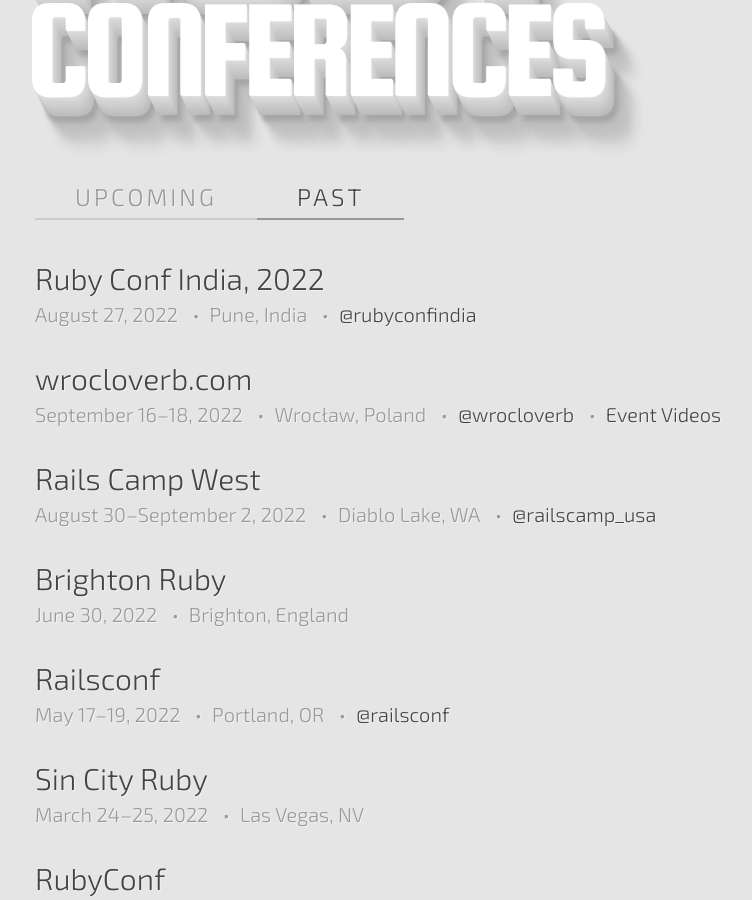
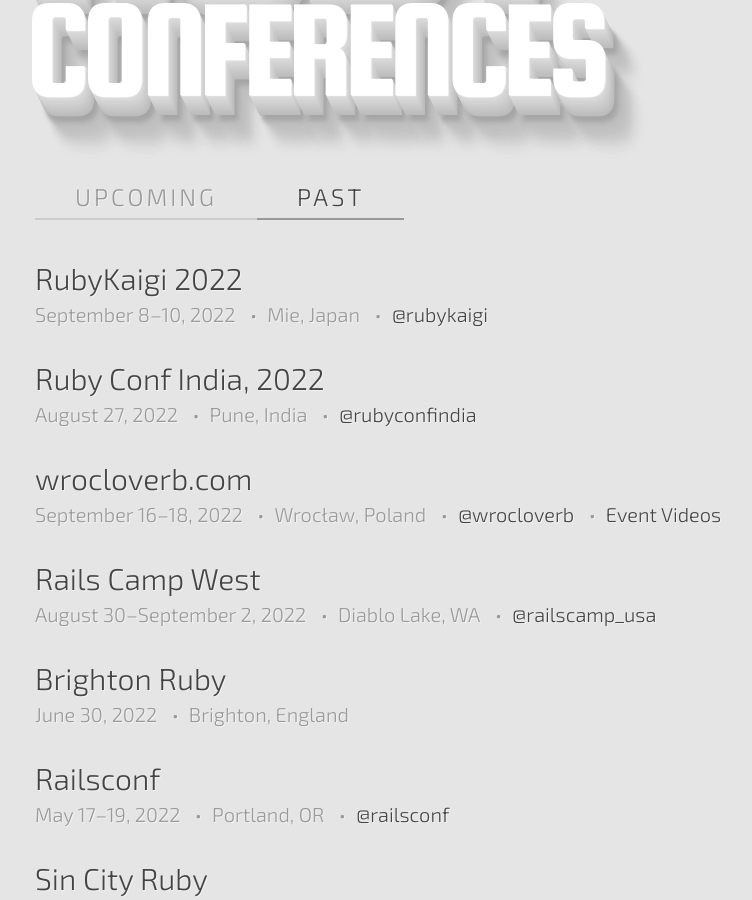
Before and after one commit to ruby-conferences/ruby-conferences.github.io, a Jekyll site: the page built from past/index.html, in a window 1280 px wide and 900 px high, scrolled down 302 px. Shown: the whole window, without its empty margins (205-957 px from the left). Built offline with Jekyll 4.4.1, drawn with Linux system fonts in a browser that asks for light colours.

Commit message:
Add RubyKaigi 2022
This PR adds RubyKaigi 2022. https://rubykaigi.org/2022/

```diff
--- a/_data/conferences.yml
+++ b/_data/conferences.yml
@@ -2127,6 +2127,13 @@
   url: https://rubyconf.in/
   twitter: rubyconfindia
 
+- name: RubyKaigi 2022
+  location: Mie, Japan
+  start_date: 2022-09-08
+  end_date: 2022-09-10
+  url: https://rubykaigi.org/2022
+  twitter: rubykaigi
+
 - name: RubyConf, 2022
   location: Houston, Texas
   start_date: 2022-11-29
```
